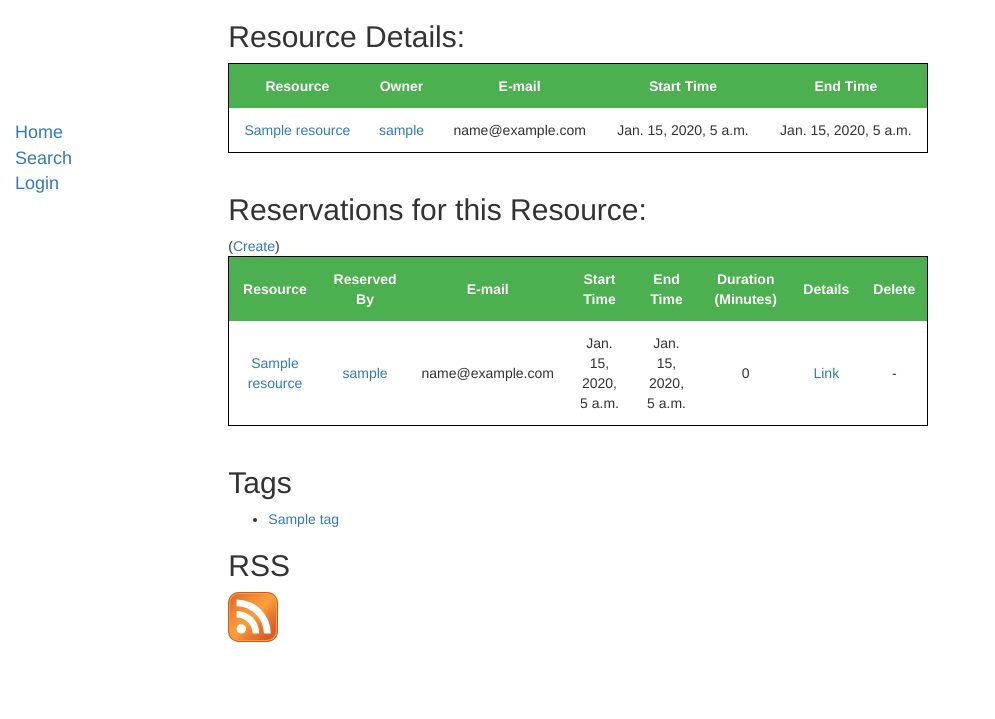
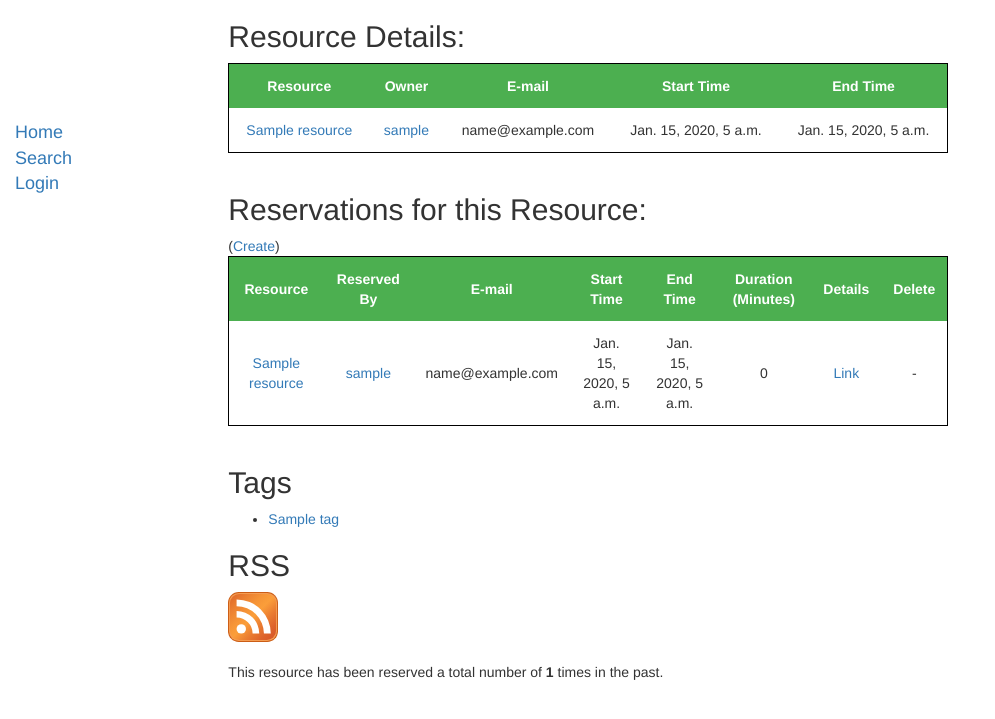
Before and after one commit to jw3877/final, a Django app: page /resource/1/ in a window 1280 px wide. Shown: the top 719 px of the page, without its empty margins (0-995 px from the left). Run offline with Django 3.2, Linux system fonts and the light colour scheme; tables that the repository leaves empty hold one stand-in row (values such as "Sample post"); parts of the project's set-up code (start-up, migrations or seed data) failed here and were passed over; some libraries are stand-ins or nearby versions.

Commit message:
added Counter model to count total number of past reservations for a resource

```diff
--- a/final/static/css/styles.css
+++ b/final/static/css/styles.css
@@ -7,8 +7,7 @@
 
 table {
     border: 1px solid black;
-    width:700px;
-
+    width:720px;
 }
 
 td, th{
@@ -27,3 +26,7 @@ tr:nth-child(odd) {background-color: #E8E8E8}
   height:50px;
   width:50px;
 }
+
+.smalltext {
+
+}
--- a/reservation/models.py
+++ b/reservation/models.py
@@ -61,3 +61,10 @@ class Tag(models.Model):
 
   def __str__(self):
     return self.name
+
+#
+# Counter
+#
+class Counter(models.Model):
+  resource = models.ForeignKey(Resource)
+  count = models.BigIntegerField(default=0)
--- a/reservation/templates/reservation/resource.html
+++ b/reservation/templates/reservation/resource.html
@@ -20,4 +20,7 @@
 <h2>RSS</h2>
   <a href="{% url 'rss' resource.id %}"><img src="{% static 'images/feed.svg' %}" class="icon"></img></a>
 
+<br><br>
+<p class="smalltext">This resource has been reserved a total number of <b>{{total_reservations}}</b> times in the past.</p>
+
 {% endblock %}
--- a/reservation/views.py
+++ b/reservation/views.py
@@ -6,12 +6,12 @@ from django.contrib.auth.decorators import login_required
 from django.contrib.auth.models import User
 from django.contrib.auth import authenticate, login
 
-from .models import Resource, Reservation, Tag
+from .models import Resource, Reservation, Tag, Counter
 from .viewhelper import get_user_reservations, get_resource_reservations, add_resource_tags, reservation_conflict, get_search_results
 from .forms import ResourceForm, ReservationForm, UserForm, ResourceTagForm, ReservationDurationForm, SearchForm
 
 from datetime import datetime, timedelta
-
+from django.db.models import F
 
 #
 # index
@@ -108,7 +108,11 @@ def resource(request, resource_id):
   current_time = datetime.now()
   resource = get_object_or_404(Resource, pk=resource_id)
   reservation_list = get_resource_reservations(resource)
-  total_reservations = reservation_list.count()
+
+  # reservation_list only contains reservations >= currrent_time
+  counter, created = Counter.objects.get_or_create(resource=resource)
+  total_reservations = counter.count
+
   tags = resource.tag_set.all()
   context = {
     'resource': resource,
@@ -183,6 +187,10 @@ def createReservation(request, resource_id):
       # form is valid -- no conflict
       else:
         new_reservation.save()
+        # update counter -- used to display total # of past reservations
+        counter, created = Counter.objects.get_or_create(resource=resource)
+        counter.count = F('count') + 1
+        counter.save()
         return HttpResponseRedirect(reverse('index'))
 
   # GET
```
Also changed, not shown: reservation/migrations/0009_auto_20170511_0515.py (added).
